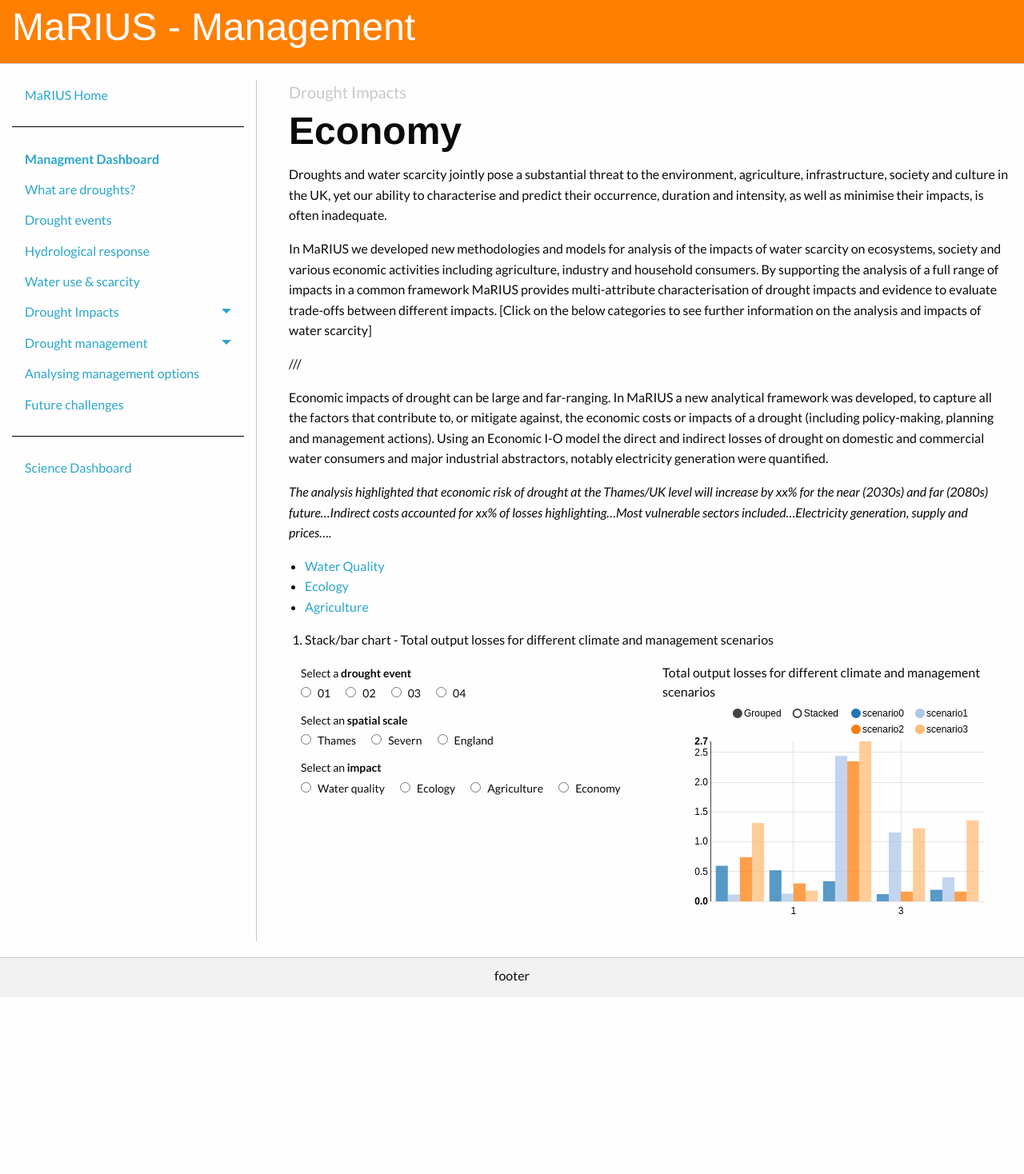
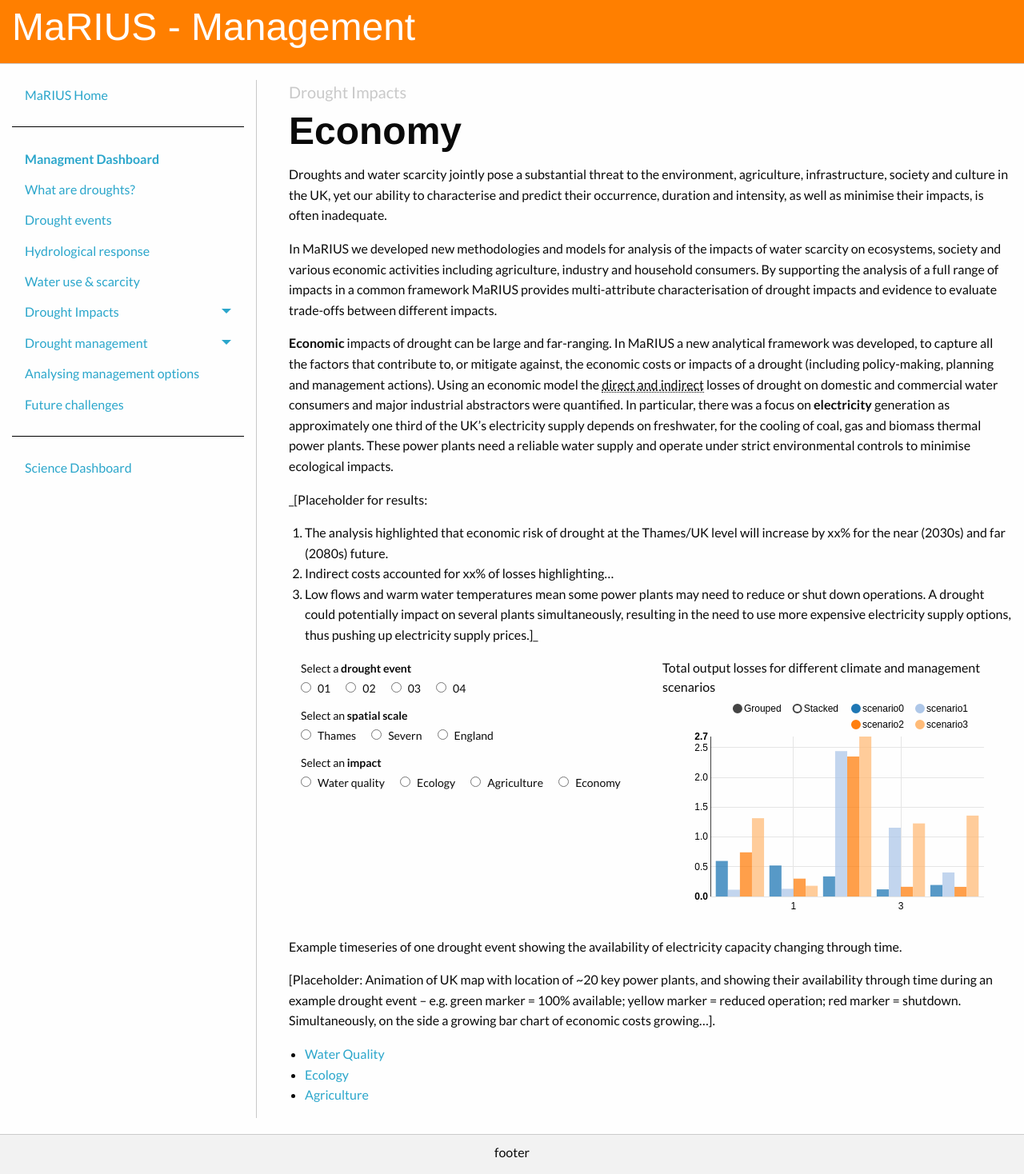
Before and after one commit to VictoriaJJ/mariusdroughtproject.org, a Jekyll site: the page built from _pages/dashboard/management/drought_impacts/economy.md, in a window 1280 px wide. Shown: the whole page at 80% size. Built offline with Jekyll 4.4.1, drawn with Linux system fonts in a browser that asks for light colours; before the commit the page ends 1247 px from its top, so only the background shows below that.

Commit message:
Updated text. Suggested animation and graph which could be added to page.

```diff
--- a/_pages/dashboard/management/drought_impacts/economy.md
+++ b/_pages/dashboard/management/drought_impacts/economy.md
@@ -2,30 +2,20 @@
 layout: management
 published: true
 permalink: /dashboard/management/drought_impacts/economy/
-
 subsection: Drought Impacts
 _title: Economy
 ---
 
 Droughts and water scarcity jointly pose a substantial threat to the environment, agriculture, infrastructure, society and culture in the UK, yet our ability to characterise and predict their occurrence, duration and intensity, as well as minimise their impacts, is often inadequate.
 
-In MaRIUS we developed new methodologies and models for analysis of the impacts of water scarcity on ecosystems, society and various economic activities including agriculture, industry and household consumers. By supporting the analysis of a full range of impacts in a common framework MaRIUS provides multi-attribute characterisation of drought impacts and evidence to evaluate trade-offs between different impacts. [Click on the below categories to see further information on the analysis and impacts of water scarcity]
+In MaRIUS we developed new methodologies and models for analysis of the impacts of water scarcity on ecosystems, society and various economic activities including agriculture, industry and household consumers. By supporting the analysis of a full range of impacts in a common framework MaRIUS provides multi-attribute characterisation of drought impacts and evidence to evaluate trade-offs between different impacts.
 
-///
+**Economic** impacts of drought can be large and far-ranging. In MaRIUS a new analytical framework was developed, to capture all the factors that contribute to, or mitigate against, the economic costs or impacts of a drought (including policy-making, planning and management actions). Using an economic model the direct and indirect losses of drought on domestic and commercial water consumers and major industrial abstractors were quantified. In particular, there was a focus on **electricity** generation as approximately one third of the UK’s electricity supply depends on freshwater, for the cooling of coal, gas and biomass thermal power plants. These power plants need a reliable water supply and operate under strict environmental controls to minimise ecological impacts.
 
-Economic impacts of drought can be large and far-ranging. In MaRIUS a new analytical framework was developed, to capture all the factors that contribute to, or mitigate against, the economic costs or impacts of a drought (including policy-making, planning and management actions). Using an Economic I-O model the direct and indirect losses of drought on domestic and commercial water consumers and major industrial abstractors, notably electricity generation were quantified.
-
-*The analysis highlighted that economic risk of drought at the Thames/UK level will increase by xx% for the near (2030s) and far (2080s) future…Indirect costs accounted for xx% of losses highlighting…Most vulnerable sectors included…Electricity generation, supply and prices….*
-
-
-* [Water Quality](drought_impacts_wq)
-* [Ecology](drought_impacts_ecology)
-* [Agriculture](drought_impacts_agriculture)
-
-
-
-1. Stack/bar chart - Total output losses for different climate and management scenarios
-
+_[Placeholder for results:
+1. The analysis highlighted that economic risk of drought at the Thames/UK level will increase by xx% for the near (2030s) and far (2080s) future.
+2. Indirect costs accounted for xx% of losses highlighting…
+3. Low flows and warm water temperatures mean some power plants may need to reduce or shut down operations. A drought could potentially impact on several plants simultaneously, resulting in the need to use more expensive electricity supply options, thus pushing up electricity supply prices.]_
 
 
 <div class="large-6 medium-6 columns">
@@ -124,3 +114,15 @@
 
 initGraph('sgnb_chart1', 'scenario');
 </script>
+
+Example timeseries of one drought event showing the availability of electricity capacity changing through time.
+
+[Placeholder: Animation of UK map with location of ~20 key power plants, and showing their availability through time during an example drought event – e.g. green marker = 100% available; yellow marker = reduced operation; red marker = shutdown. Simultaneously, on the side a growing bar chart of economic costs growing…].
+
+* [Water Quality](drought_impacts_wq)
+* [Ecology](drought_impacts_ecology)
+* [Agriculture](drought_impacts_agriculture)
+
+
+
+*[direct and indirect]: Define in pop-up
```
